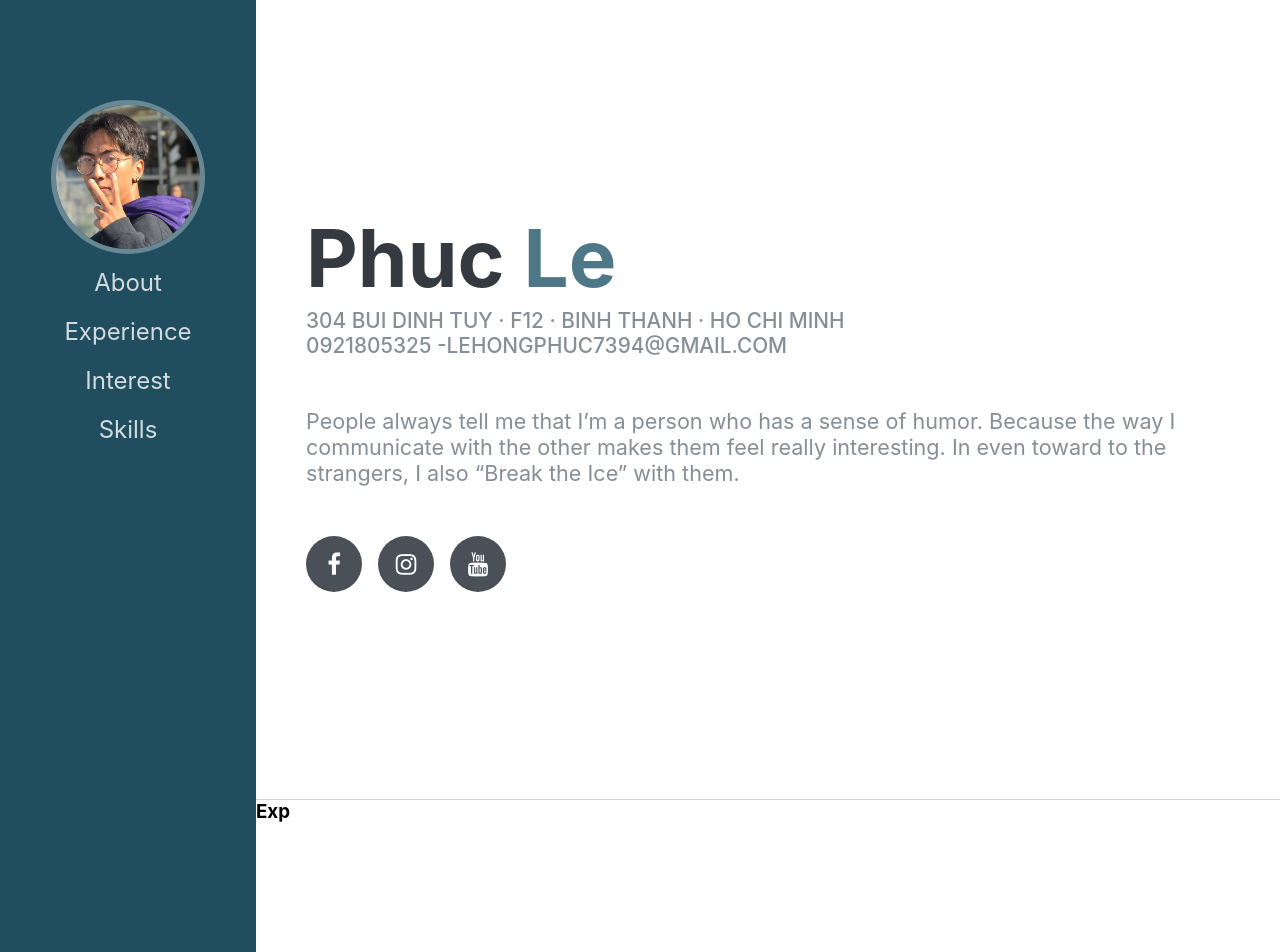
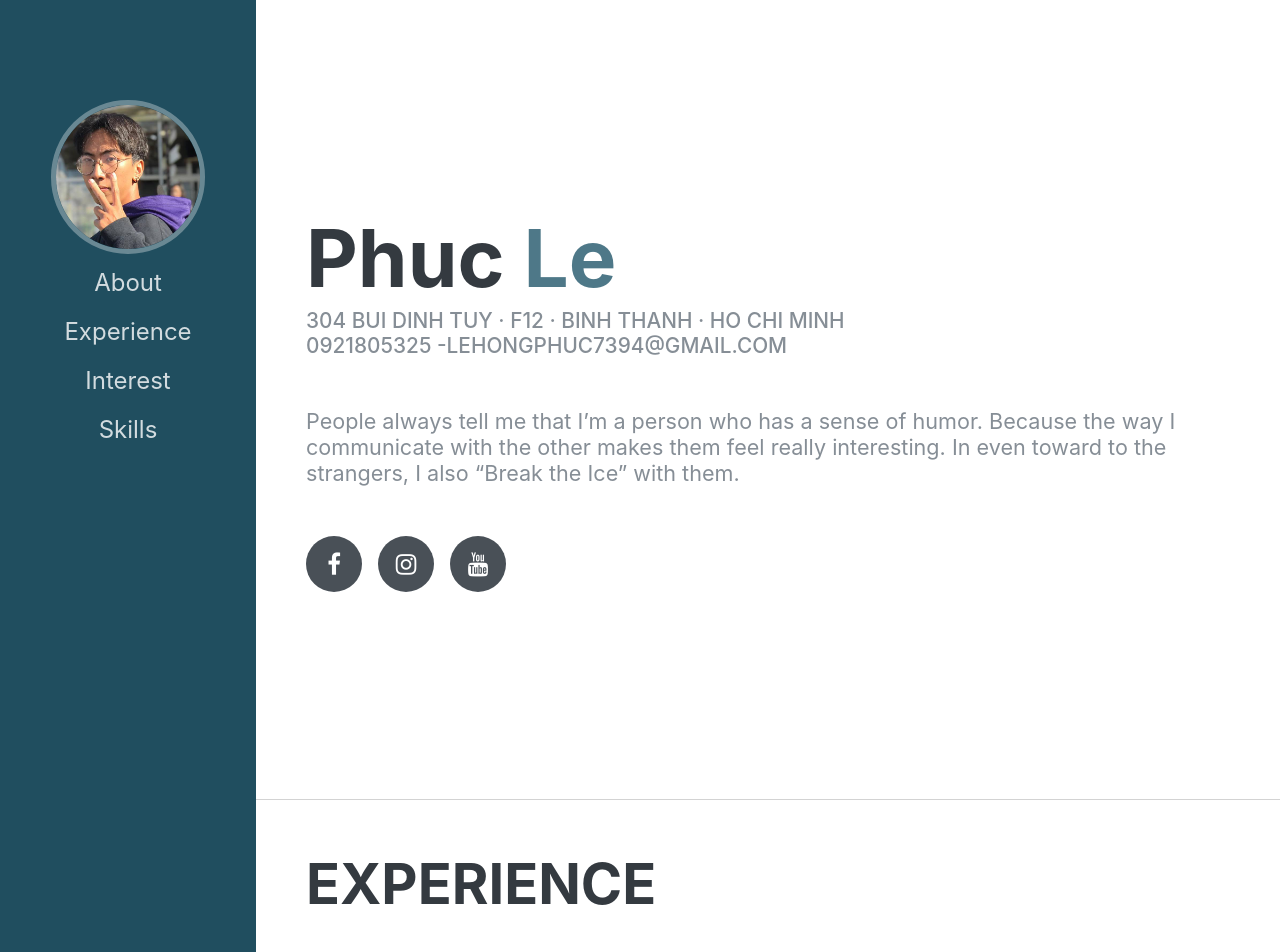
Before and after one commit to mag002/mycv, a React (Create React App) app: page / in a window 1280 px wide. Shown: the top 952 px of the page. Built offline with nearby package versions, Linux system fonts and the light colour scheme.

Commit message:
030218-update

```diff
--- a/src/About/About.css
+++ b/src/About/About.css
@@ -43,3 +43,9 @@ section#about p {
 .social-icon:hover {
   background-color: #4e7888;
 }
+h2.title{
+  font-weight: 700;
+  text-transform: uppercase;
+  color: #343a40;
+  font-size: 3.5rem;
+}
--- a/src/About/About.js
+++ b/src/About/About.js
@@ -3,7 +3,7 @@ import "./About.css";
 
 const SocialIcon = props => {
   return (
-    <a href={props.link} class="social-icon">
+    <a href={props.link} className="social-icon">
       <i className={"fa fa-" + props.type} />
     </a>
   );
@@ -19,7 +19,6 @@ const about = props => {
         <span>{props.about.email}</span>
       </h4>
       <p>{props.about.additional}</p>
-      {console.log(props.about)}
       <div className="social">
         <SocialIcon link={props.about.social.facebook} type="facebook" />
         <SocialIcon link={props.about.social.insta} type="instagram" />
--- a/src/App.js
+++ b/src/App.js
@@ -37,7 +37,7 @@ class App extends Component {
         Recognition and Gains:
         - Facebook Post increase 20% reach.`
       },
-      ex1: {
+      ex2: {
         company: "Kmin",
         position: "Front-end Developer",
         time: "Sep 2018 - Now",
--- a/src/Content/Content.css
+++ b/src/Content/Content.css
@@ -5,4 +5,5 @@ section.content-container{
 section.content-container>section{
     height:100vh;
     border-bottom: 1px solid lightgrey;
+    padding:50px;
 }
--- a/src/Content/Content.js
+++ b/src/Content/Content.js
@@ -9,7 +9,7 @@ const content = props => {
   return (
     <section className="content-container">
       <About id="about" about={props.state.about} />
-      <Exp id="exp" />
+      <Exp id="exp" exp={props.state.exp}/>
       <Interest id="edu" />
       <Skills id="skills" />
     </section>
--- a/src/Exp/Exp.js
+++ b/src/Exp/Exp.js
@@ -1,9 +1,10 @@
 import React from "react";
-
+import "./Exp.css"
 const exp = props => {
   return (
     <section id={props.id}>
-      <h1>Exp</h1>
+      <h2 className="title">{props.exp.title}</h2>
+
     </section>
   );
 };
```
Also changed, not shown: src/Exp/Exp.css (added).
